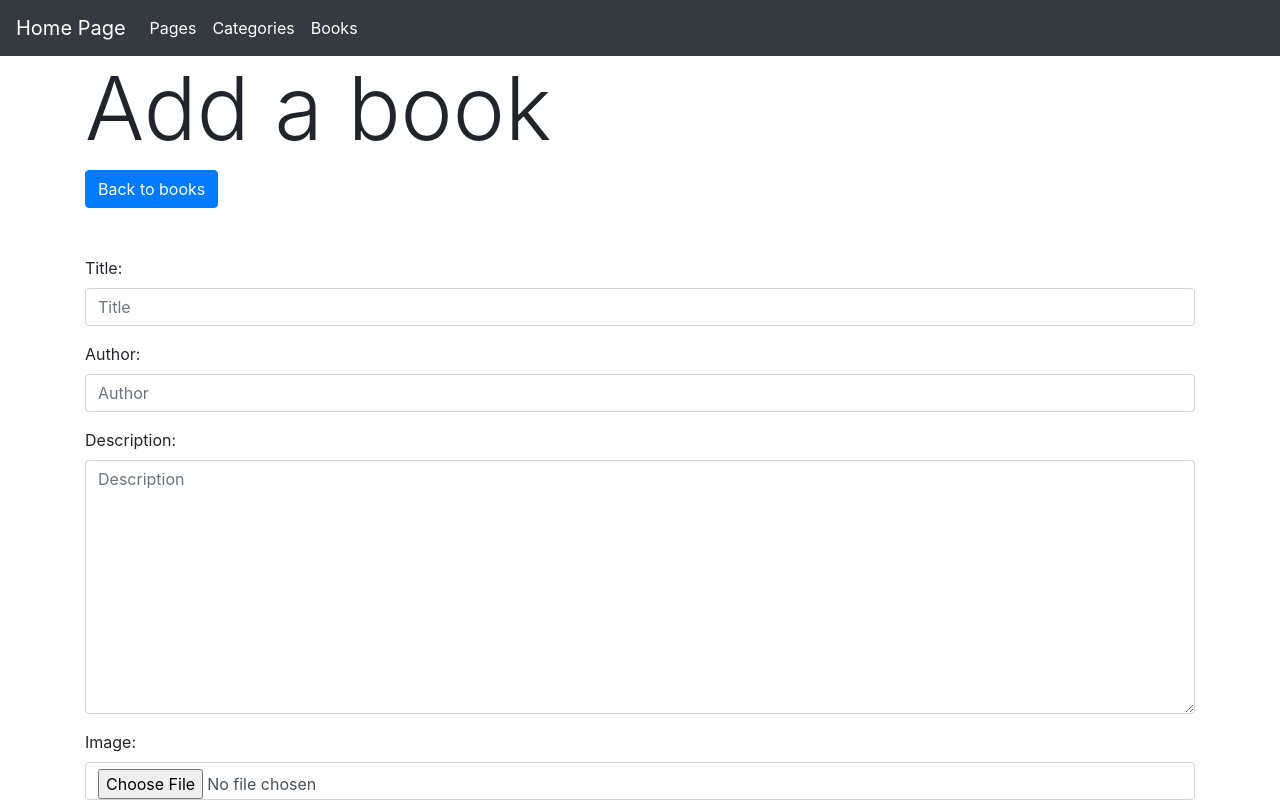
After one commit to EiriniArgeiti/tome_raiders, a Spring Boot app: page /admin/books/add in a window 1280 px wide. The commit adds this page. Shown: the top 805 px of the page. Run offline with Spring Boot 4, Linux system fonts and the light colour scheme; data that the repository does not hold is empty; some libraries are stand-ins or nearby versions.

Commit message:
added admin category and book functionality

```diff
--- /dev/null
+++ b/src/main/java/com/groupproject/tomeraiders/Controllers/AdminBooksController.java
@@ -0,0 +1,114 @@
+package com.groupproject.tomeraiders.Controllers;
+
+import java.io.IOException;
+import java.nio.file.Files;
+import java.nio.file.Path;
+import java.nio.file.Paths;
+import java.util.HashMap;
+import java.util.List;
+
+import javax.validation.Valid;
+
+import com.groupproject.tomeraiders.models.BookRepository;
+import com.groupproject.tomeraiders.models.CategoryRepository;
+import com.groupproject.tomeraiders.models.data.Book;
+import com.groupproject.tomeraiders.models.data.Category;
+
+import org.springframework.beans.factory.annotation.Autowired;
+import org.springframework.stereotype.Controller;
+import org.springframework.ui.Model;
+import org.springframework.validation.BindingResult;
+import org.springframework.web.bind.annotation.GetMapping;
+import org.springframework.web.bind.annotation.PostMapping;
+import org.springframework.web.bind.annotation.RequestMapping;
+import org.springframework.web.multipart.MultipartFile;
+import org.springframework.web.servlet.mvc.support.RedirectAttributes;
+
+@Controller
+@RequestMapping("/admin/books")
+public class AdminBooksController {
+
+    @Autowired
+    private BookRepository bookRepo;
+
+    @Autowired
+    private CategoryRepository categoryRepo;
+
+    @GetMapping
+    public String index(Model model) {
+
+        List<Book> books = bookRepo.findAll();
+        List<Category> categories = categoryRepo.findAll();
+
+        HashMap<Integer, String> cats = new HashMap<>();
+        for (Category cat : categories) {
+            cats.put(cat.getId(), cat.getName());
+        }
+
+        model.addAttribute("books", books);
+        model.addAttribute("cats", cats);
+
+        return "admin/books/index";
+    }
+
+    @GetMapping("/add")
+    public String add(Book book, Model model) {
+
+        List<Category> categories = categoryRepo.findAll();
+
+        model.addAttribute("categories", categories);
+
+        return "admin/books/add";
+    }
+
+    @PostMapping("/add")
+    public String add(@Valid Book book, BindingResult bindingResult, MultipartFile file,
+            RedirectAttributes redirectAttributes, Model model) throws IOException {
+
+        List<Category> categories = categoryRepo.findAll();
+
+        if (bindingResult.hasErrors()) {
+
+            model.addAttribute("categories", categories);
+            return "admin/books/add";
+        }
+
+        boolean fileOK = false;
+        byte[] bytes = file.getBytes();
+        String filename = file.getOriginalFilename();
+        Path path = Paths.get("src/main/resources/static/media/" + filename);
+
+        if (filename.endsWith("jpg") || filename.endsWith("png")) {
+            fileOK = true;
+        }
+
+        redirectAttributes.addFlashAttribute("message", "Book added");
+        redirectAttributes.addFlashAttribute("alertClass", "alert-success");
+
+        String slug = book.getTitle().toLowerCase().replace(" ", "-");
+
+        Book bookExists = bookRepo.findBySlug(slug);
+
+        if (!fileOK) {
+            redirectAttributes.addFlashAttribute("message", "Image should be in a jpg or png format");
+            redirectAttributes.addFlashAttribute("alertClass", "alert-danger");
+            redirectAttributes.addFlashAttribute("book", book);
+
+        }
+
+        else if (bookExists != null) {
+            redirectAttributes.addFlashAttribute("message", "This book already exists");
+            redirectAttributes.addFlashAttribute("alertClass", "alert-danger");
+            redirectAttributes.addFlashAttribute("book", book);
+
+        } else {
+            book.setSlug(slug);
+            book.setImage(filename);
+            bookRepo.save(book);
+            Files.write(path, bytes);
+
+        }
+        return "redirect:/admin/books/add";
+    }
+
+}
--- a/src/main/java/com/groupproject/tomeraiders/models/PageRepository.java
+++ b/src/main/java/com/groupproject/tomeraiders/models/PageRepository.java
@@ -5,7 +5,6 @@ import java.util.List;
 import com.groupproject.tomeraiders.models.data.Page;
 
 import org.springframework.data.jpa.repository.JpaRepository;
-import org.springframework.data.jpa.repository.Query;
 
 public interface PageRepository extends JpaRepository<Page, Integer> {
 
--- a/src/main/resources/application.properties
+++ b/src/main/resources/application.properties
@@ -1,3 +1,5 @@
 spring.datasource.url=jdbc:mysql://localhost/tome_raiders
 spring.datasource.username=root
 spring.datasource.password=admin
+spring.servlet.multipart.max-file-size =-1
+spring.servlet.multipart.max-request-size =-1
--- a/src/main/resources/static/js/app.js
+++ b/src/main/resources/static/js/app.js
@@ -5,3 +5,14 @@ $(function () {
     })
 
 });
+
+function readURL(input, idNum) {
+    if (input.files && input.files[0]) {
+        let reader = new FileReader();
+
+        reader.onload = function (e) {
+            $("#imgPreview" + idNum).attr("src", e.target.result).width(100).height(100);
+        }
+        reader.readAsDataURL(input.files[0]);
+    }
+}
--- /dev/null
+++ b/src/main/resources/templates/admin/books/add.html
@@ -0,0 +1,90 @@
+<!doctype html>
+<html lang="en">
+
+<head th:replace="/fragments/head"></head>
+
+<body>
+    <nav th:replace="/fragments/nav::nav-admin"></nav>
+
+    <div class="container">
+
+        <h1 class="display-2">Add a book</h1>
+        <a href="/admin/books" class="btn btn-primary mb-5">Back to books</a>
+
+        <div th:if="${message}" th:text="${message}" th:class="${'alert '+ alertClass}"></div>
+
+        <form method="post" th:object="${book}" th:action="@{/admin/books/add}" enctype="multipart/form-data">
+
+            <div th:if="${#fields.hasErrors('*')}" class="alert alert-danger">
+The page has errors
+            </div>
+
+            <div class="form-group">
+                <label for="">Title:</label>
+                <input type="text" class="form-control" th:field="*{title}" placeholder="Title">
+                <span class="error" th:if="${#fields.hasErrors('title')}" th:errors="*{title}"></span>
+            </div>
+
+            <div class="form-group">
+                <label for="">Author:</label>
+                <input type="text" class="form-control" th:field="*{author}" placeholder="Author">
+                <span class="error" th:if="${#fields.hasErrors('author')}" th:errors="*{author}"></span>
+            </div>
+
+            <div class="form-group">
+                <label for="">Description:</label>
+                <textarea th:field="*{description}" rows="10" class="form-control" placeholder="Description"></textarea>
+                <span class="error" th:if="${#fields.hasErrors('description')}" th:errors="*{description}"></span>
+            </div>
+
+            <div class="form-group">
+                <label for="">Image:</label>
+                <input type="file" class="form-control" th:name="file" th:id="file">
+                <img class="mt-2" src="#" alt="" id="imgPreview1">
+            </div>
+
+            <div class="form-group">
+                <label for="">Price:</label>
+                <input type="text" class="form-control" th:field="*{price}" placeholder="1 or 1.99">
+                <span class="error" th:if="${#fields.hasErrors('price')}" th:errors="*{price}"></span>
+            </div>
+
+            <div class="form-group">
+                <label for="">Category:</label>
+                <select th:field="*{categoryId}" class="form-control">
+                <option th:value="0">Choose a category</option>
+                <option th:each="cat: ${categories}"  th:value="${cat.id}" th:text="${cat.name}"></option>
+            </select>
+            <span class="error" th:if="${#fields.hasErrors('categoryId')}" th:errors="*{price}"></span>
+
+            </div>
+
+
+            <button class="btn btn-danger">Add</button>
+
+
+
+        </form>
+
+
+
+
+    </div>
+
+
+</body>
+<div th:replace="/fragments/footer"></div>
+<script>
+    $(function (){
+
+        $("#file").change(function () {
+
+         readURL(this, '1')
+        });
+
+
+    });
+
+</script>
+
+</html>
--- a/src/main/resources/templates/fragments/nav.html
+++ b/src/main/resources/templates/fragments/nav.html
@@ -33,6 +33,12 @@
             <li class="nav-item active">
                 <a class="nav-link" href="/admin/pages">Pages </a>
             </li>
+            <li class="nav-item active">
+                <a class="nav-link" href="/admin/categories">Categories </a>
+            </li>
+            <li class="nav-item active">
+                <a class="nav-link" href="/admin/books">Books </a>
+            </li>
         </ul>
 
     </div>
```
Also changed, not shown: src/main/java/com/groupproject/tomeraiders/Controllers/AdminCategoriesController.java (added, +147 -0 lines), src/main/java/com/groupproject/tomeraiders/WebConfig.java (+8 -0 lines), src/main/java/com/groupproject/tomeraiders/models/BookRepository.java (added, +11 -0 lines), src/main/java/com/groupproject/tomeraiders/models/CategoryRepository.java (added, +15 -0 lines), src/main/java/com/groupproject/tomeraiders/models/data/Book.java (added, +51 -0 lines), src/main/java/com/groupproject/tomeraiders/models/data/Category.java (added, +26 -0 lines), src/main/resources/templates/admin/books/index.html (added, +54 -0 lines), src/main/resources/templates/admin/categories/add.html (added, +45 -0 lines), src/main/resources/templates/admin/categories/edit.html (added, +50 -0 lines), src/main/resources/templates/admin/categories/index.html (added, +60 -0 lines), src/main/resources/static/media/tumblr_mp7ndksvuL1rti5yxo1_500.jpg (added).
